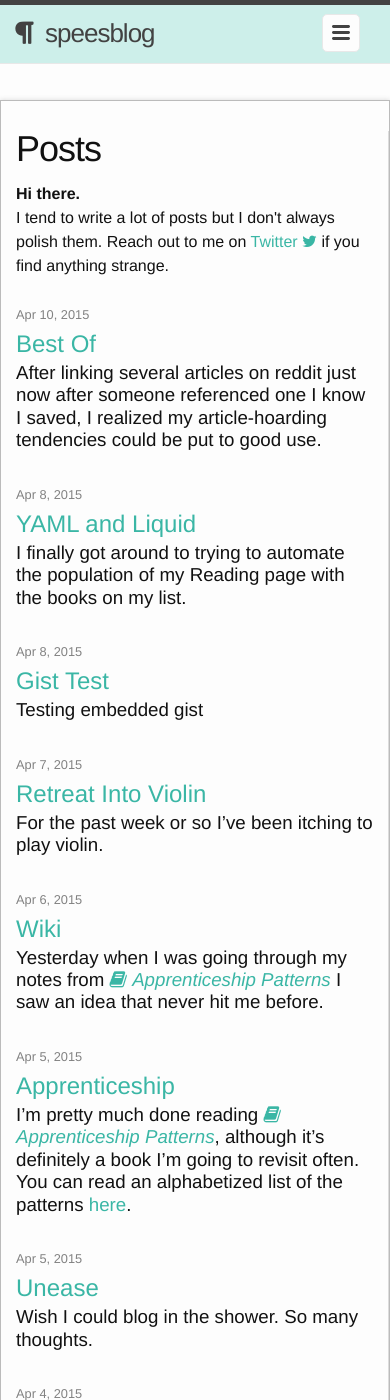
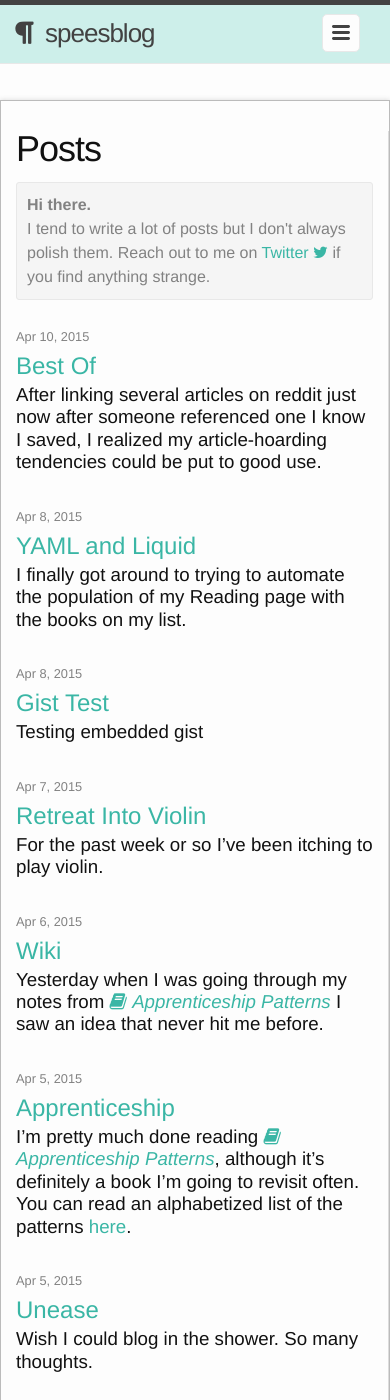
Before and after one commit to shelbyspees/speesblog, a Jekyll site: the page built from index.html, in a window 390 px wide and 1400 px high. Built offline with Jekyll 4.4.1, drawn with Linux system fonts in a browser that asks for light colours; nearby versions of some CDN libraries.

Commit message:
Add mobile styling for aside

```diff
--- a/_sass/_base.scss
+++ b/_sass/_base.scss
@@ -19,6 +19,16 @@ body {
     color: $text-color;
     background-color: $background-color;
     -webkit-text-size-adjust: 100%;
+}
+
+aside {
+
+  color: $grey-color;
+  padding: 10px 10px;
+  background: lighten($grey-color-light, 5%);
+  border: solid 1px $grey-color-light;
+  border-bottom: solid 1px $grey-color-light;
+  border-radius: 3px;
 }
 
 @media only screen and (min-width: 800px) {
```
